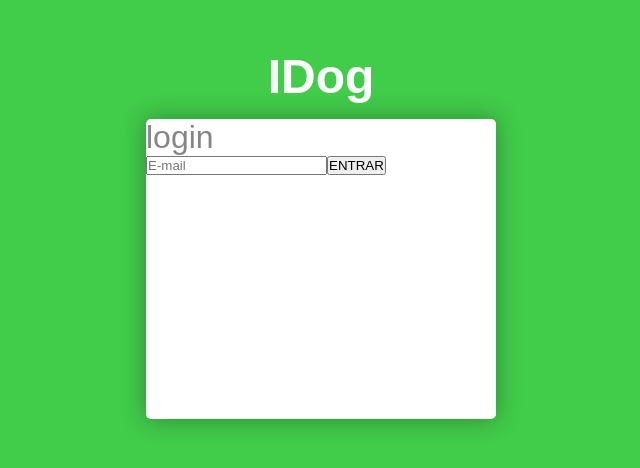
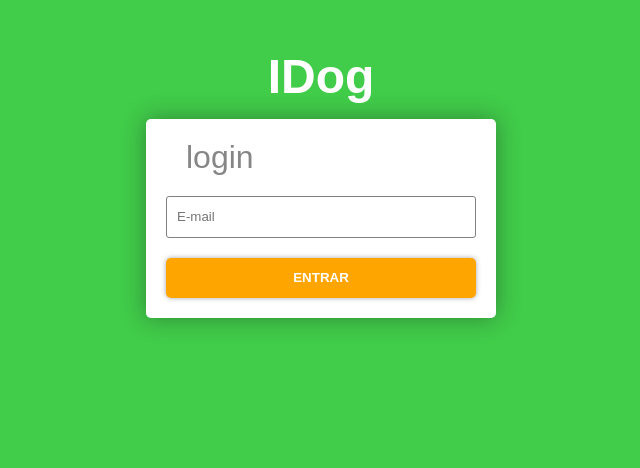
Before and after one commit to Luizlc10/IDog, a React app: page / in a window 1280 px wide. Shown: the part 174-642 px from the top of the page, without its empty margins (319-959 px from the left). Built offline with nearby package versions, Linux system fonts and the light colour scheme.

Commit message:
finishing template style

```diff
--- a/src/assets/css/shared.css
+++ b/src/assets/css/shared.css
@@ -5,3 +5,31 @@
   background: #fff;
   border-radius: 5px;
 }
+
+.input-email {
+  height: 20px;
+  padding: 10px;
+  border-radius: 3px;
+  border: 1px solid rgb(129, 129, 129);
+}
+
+.btn {
+  background: #FFA500;
+  border-radius: 5px;
+  border: none;
+  height: 40px;
+  color: #fff;
+  transition: 0.2s;
+  font-weight: bold;
+}
+
+.btn:hover {
+  transition: 0.2s;
+  background: #cc8605;
+}
+
+.shadow-1 {
+  -webkit-box-shadow: 0px 0px 5px 0px rgba(20, 20, 20, 0.38);
+  -moz-box-shadow:    0px 0px 5px 0px rgba(20, 20, 20, 0.38);
+  box-shadow:         0px 0px 5px 0px rgba(20, 20, 20, 0.38);
+}
--- a/src/assets/css/style.css
+++ b/src/assets/css/style.css
@@ -1,6 +1,7 @@
 * {
   margin: 0;
   padding: 0;
+  outline: none;
 }
 
 html, body {
--- a/src/components/login/index.js
+++ b/src/components/login/index.js
@@ -40,19 +40,25 @@ class Login extends Component {
 
   render() {
     return (
-      <div className="card login-component">
-        <h1 className="login-component-title">login</h1>
-        <form>
+      <div className="login-component">
+        <form className="card">
+          <h1 className="login-component-title">login</h1>
           <input id="login-email"
+            className="input-email"
             type="email"
             placeholder="E-mail"
             value={this.state.email}
             onChange={e => this.setState({ email: e.target.value })} />
-          <button type="submit" id="login-submit" onClick={this.signup}>
+          <button
+            type="submit"
+            id="login-submit"
+            onClick={this.signup}
+            className="btn shadow-1"
+            >
             ENTRAR
           </button>
+          {this.state.errorText === '' ? null : <p id="login-error-text">{this.state.errorText}</p>}
         </form>
-        <p id="login-error-text">{this.state.errorText}</p>
       </div>
     )
   }
--- a/src/components/login/login.css
+++ b/src/components/login/login.css
@@ -3,7 +3,28 @@
   height: 300px;
 }
 
+.login-component form {
+  display: flex;
+  flex-direction: column;
+  padding: 20px;
+}
+
+.login-component form input {
+  margin: 20px 0;
+}
+
 .login-component .login-component-title{
   color: rgb(134, 134, 134);
   font-weight: lighter;
+  margin: 0 20px;
 }
+
+#login-error-text {
+  background: rgb(255, 220, 220);
+  padding: 5px;
+  border-radius: 3px;
+  text-align: center;
+  margin: 15px 0 0 0;
+  color: #e90101;
+  font-weight: bold
+}
```
